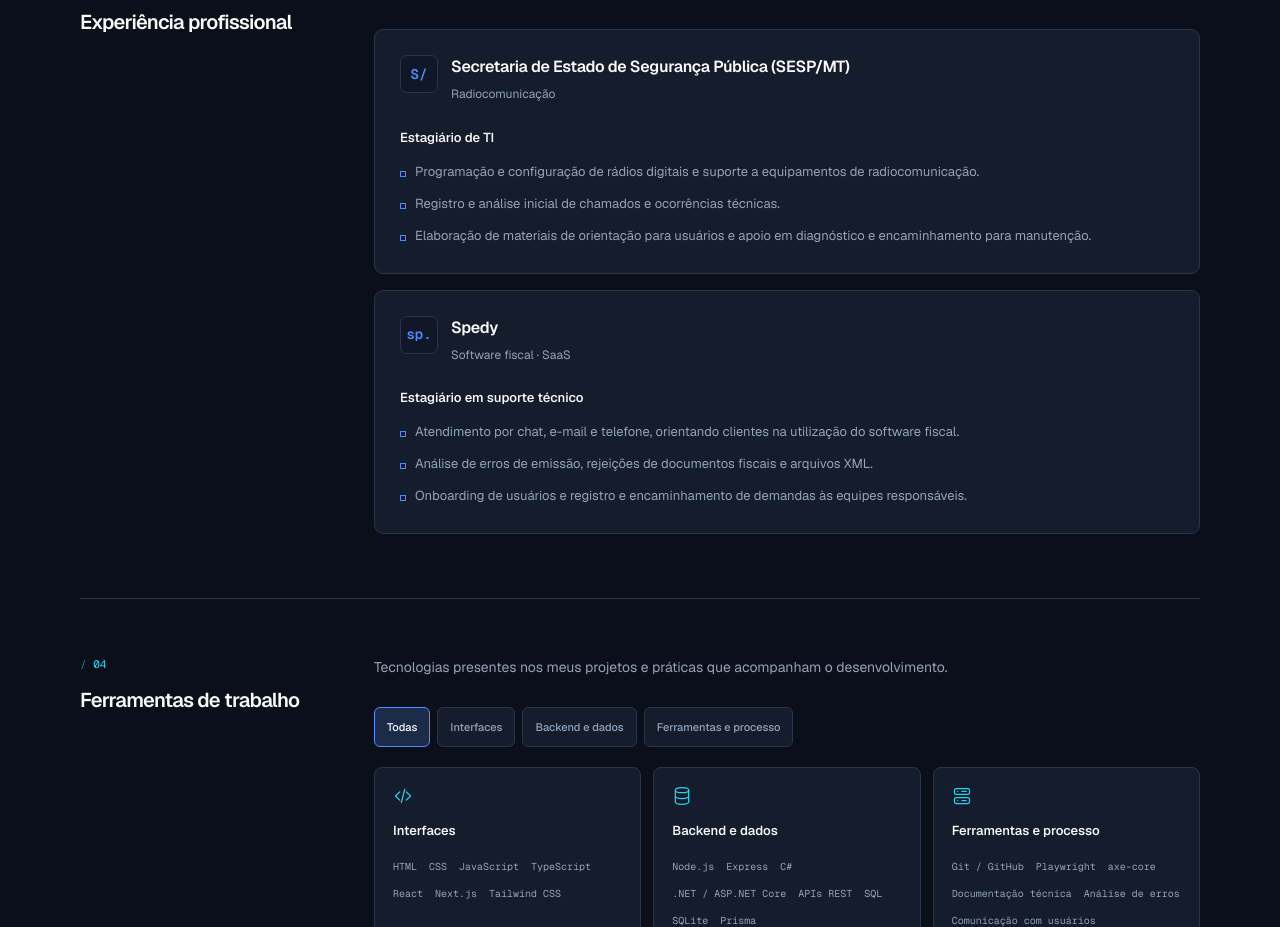
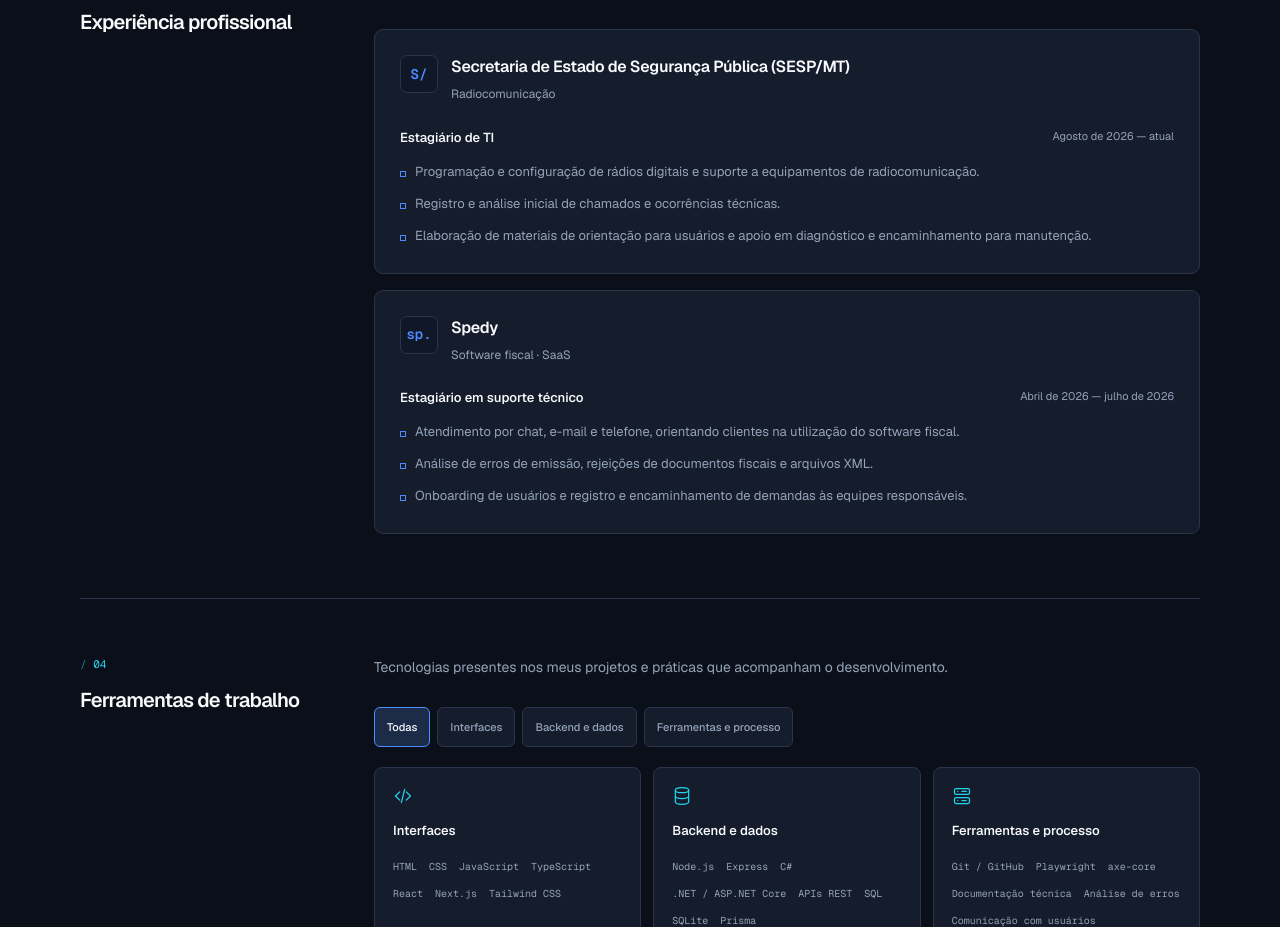
Before and after one commit to KauaMarques-js/Portfolio-Kaua-Marques, a Next.js app: page / in a window 1280 px wide. Shown: the part 3604-4531 px from the top of the page. Built offline with nearby package versions, Linux system fonts and the light colour scheme; no server answers.

Commit message:
content: adiciona datas dos estagios

```diff
--- a/src/data/portfolio.ts
+++ b/src/data/portfolio.ts
@@ -46,8 +46,7 @@ export const experiences = [
     company: "Secretaria de Estado de Segurança Pública (SESP/MT)",
     context: "Radiocomunicação",
     title: "Estagiário de TI",
-    // Datas não confirmadas não são exibidas.
-    period: undefined as string | undefined,
+    period: "Agosto de 2026 — atual",
     responsibilities: [
       "Programação e configuração de rádios digitais e suporte a equipamentos de radiocomunicação.",
       "Registro e análise inicial de chamados e ocorrências técnicas.",
@@ -58,7 +57,7 @@ export const experiences = [
     company: "Spedy",
     context: "Software fiscal · SaaS",
     title: "Estagiário em suporte técnico",
-    period: undefined as string | undefined,
+    period: "Abril de 2026 — julho de 2026",
     responsibilities: [
       "Atendimento por chat, e-mail e telefone, orientando clientes na utilização do software fiscal.",
       "Análise de erros de emissão, rejeições de documentos fiscais e arquivos XML.",
```
